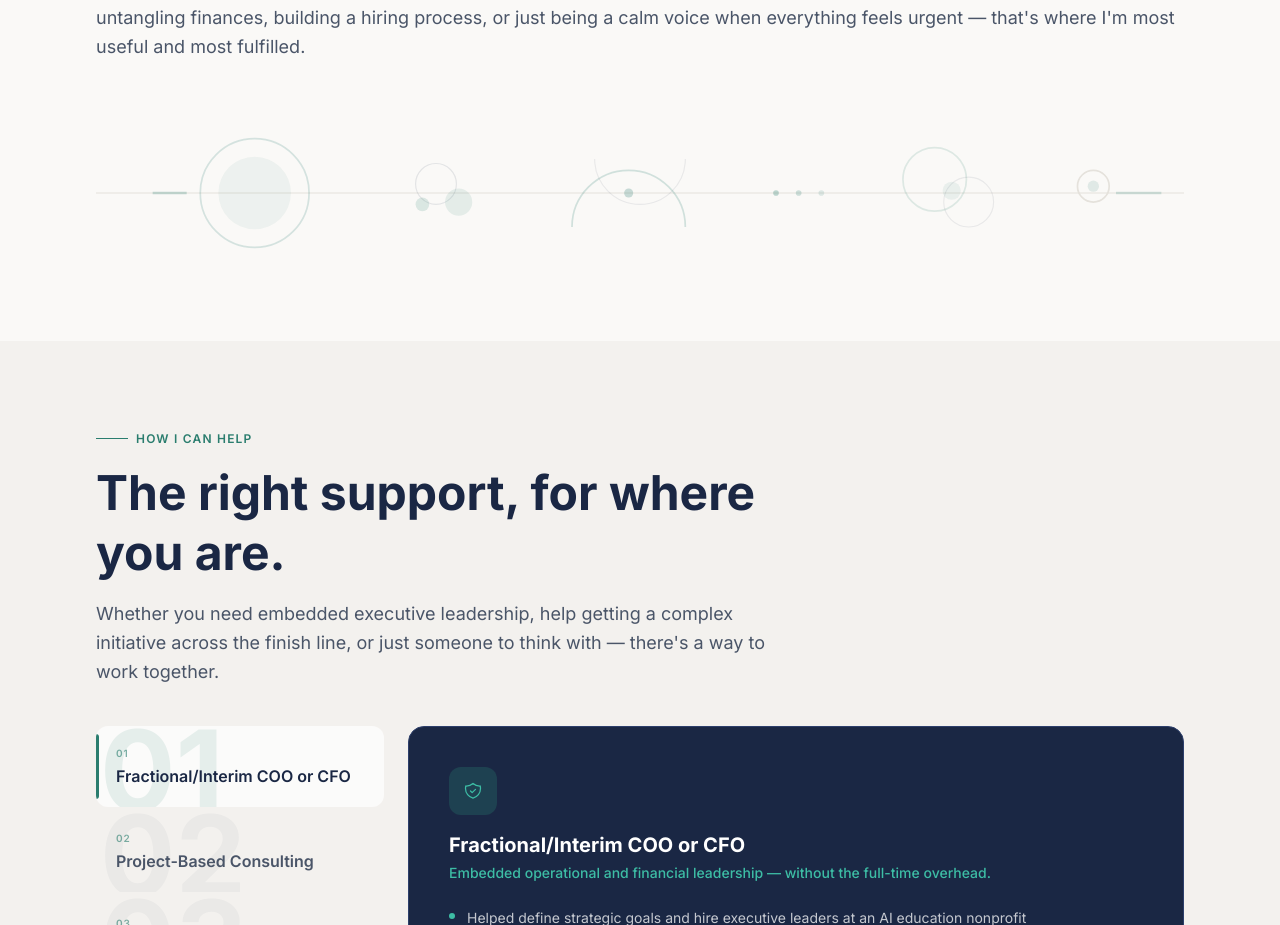
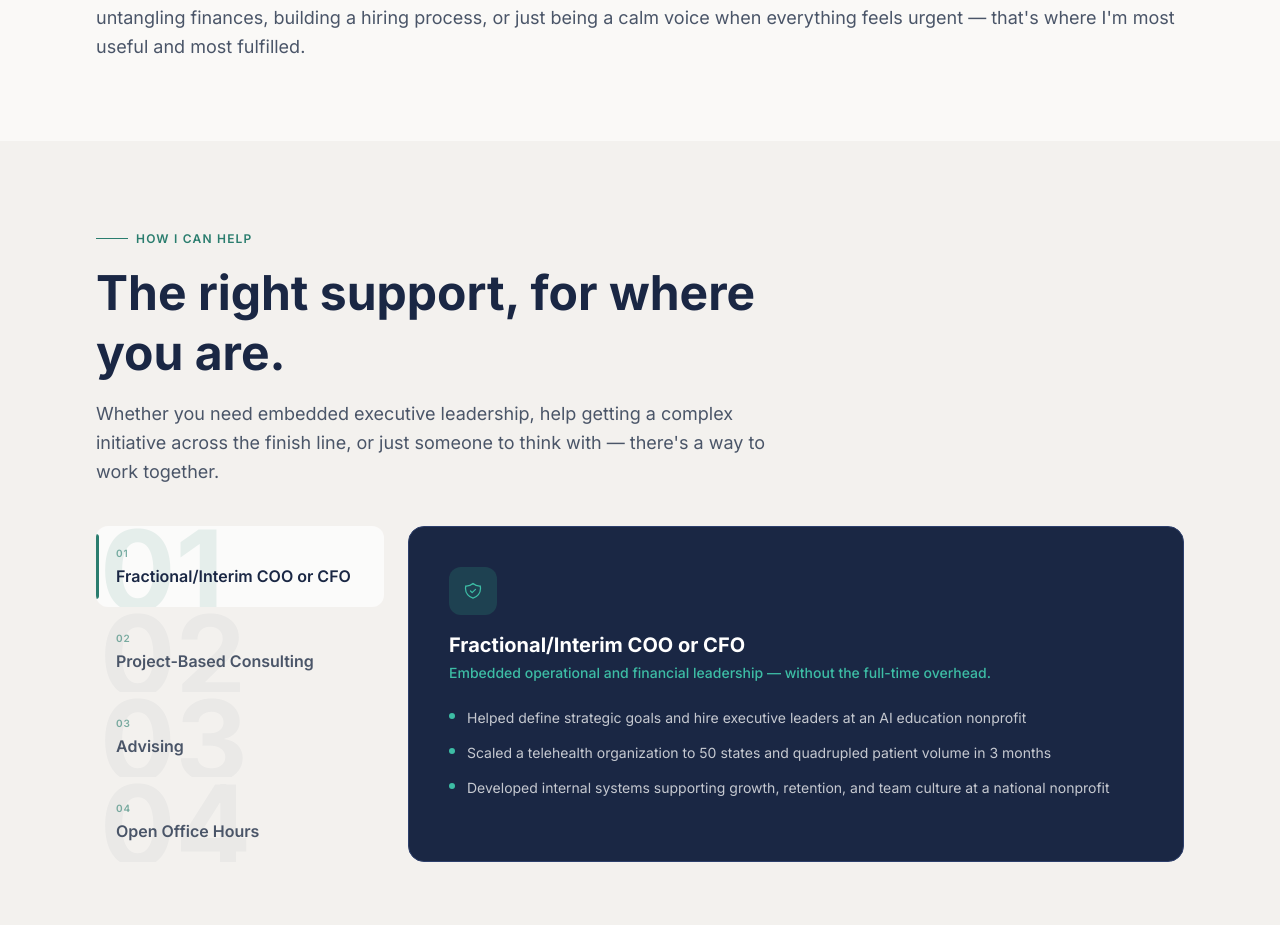
Before and after one commit to joshtgreen/righstart.site, a Next.js app: page / in a window 1280 px wide. Shown: the part 1361-2286 px from the top of the page. Built offline with nearby package versions, Linux system fonts and the light colour scheme.

Commit message:
Remove decorative SVG graphic from Meet Josh section
https://claude.ai/code/session_01VM6d7DAnpPS9PAAZpsmYrN

```diff
--- a/components/About.tsx
+++ b/components/About.tsx
@@ -65,64 +65,6 @@ export default function About() {
           </p>
         </div>
 
-        {/* Decorative graphic */}
-        <div className="mt-14 lg:mt-16" aria-hidden>
-          <svg
-            viewBox="0 0 960 120"
-            fill="none"
-            xmlns="http://www.w3.org/2000/svg"
-            className="w-full h-auto"
-            preserveAspectRatio="xMidYMid meet"
-          >
-            {/* Horizontal spine */}
-            <line x1="0" y1="60" x2="960" y2="60" stroke="#e5e2dc" strokeWidth="1" />
-
-            {/* Large teal circle — left */}
-            <circle cx="140" cy="60" r="48" stroke="#2a7d6e" strokeWidth="1.5" opacity="0.18" />
-            <circle cx="140" cy="60" r="32" fill="#2a7d6e" opacity="0.06" />
-
-            {/* Cluster — left-center */}
-            <circle cx="300" cy="52" r="18" stroke="#1a2744" strokeWidth="1" opacity="0.10" />
-            <circle cx="320" cy="68" r="12" fill="#2a7d6e" opacity="0.10" />
-            <circle cx="288" cy="70" r="6" fill="#2a7d6e" opacity="0.15" />
-
-            {/* Arc sweep — center */}
-            <path
-              d="M 420 90 A 50 50 0 0 1 520 90"
-              stroke="#2a7d6e"
-              strokeWidth="1.5"
-              opacity="0.20"
-              fill="none"
-            />
-            <path
-              d="M 440 30 A 40 40 0 0 0 520 30"
-              stroke="#1a2744"
-              strokeWidth="1"
-              opacity="0.08"
-              fill="none"
-            />
-            <circle cx="470" cy="60" r="4" fill="#2a7d6e" opacity="0.25" />
-
-            {/* Dotted accent — right-center */}
-            <circle cx="600" cy="60" r="2.5" fill="#2a7d6e" opacity="0.30" />
-            <circle cx="620" cy="60" r="2.5" fill="#2a7d6e" opacity="0.22" />
-            <circle cx="640" cy="60" r="2.5" fill="#2a7d6e" opacity="0.14" />
-
-            {/* Ring pair — right */}
-            <circle cx="740" cy="48" r="28" stroke="#2a7d6e" strokeWidth="1.5" opacity="0.14" />
-            <circle cx="770" cy="68" r="22" stroke="#1a2744" strokeWidth="1" opacity="0.08" />
-            <circle cx="755" cy="58" r="8" fill="#2a7d6e" opacity="0.08" />
-
-            {/* Small accent — far right */}
-            <circle cx="880" cy="54" r="14" stroke="#e5e2dc" strokeWidth="1.5" />
-            <circle cx="880" cy="54" r="5" fill="#2a7d6e" opacity="0.12" />
-
-            {/* Short teal accent lines */}
-            <line x1="50" y1="60" x2="80" y2="60" stroke="#2a7d6e" strokeWidth="2" opacity="0.25" />
-            <line x1="900" y1="60" x2="940" y2="60" stroke="#2a7d6e" strokeWidth="2" opacity="0.20" />
-          </svg>
-        </div>
-
       </div>
     </section>
   );
```
